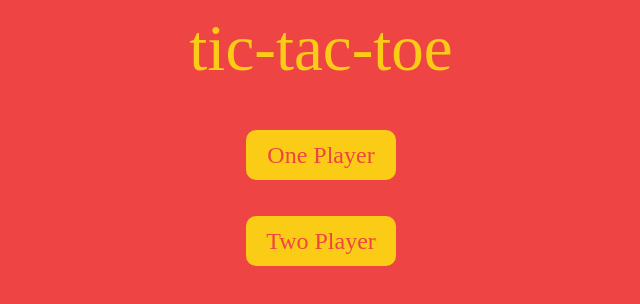
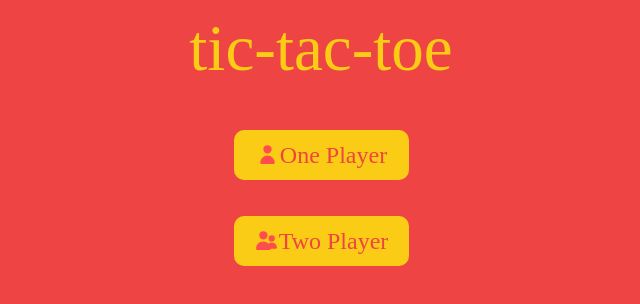
Before and after one commit to limittox/tic-tac-toe, a React app: page / in a window 1280 px wide. Shown: the whole page, without its empty margins (319-959 px from the left). Built offline with nearby package versions, Linux system fonts and the light colour scheme; a web font is replaced by a local one.

Commit message:
Added styling for Player selector

```diff
--- a/src/Game.js
+++ b/src/Game.js
@@ -7,15 +7,22 @@ function Game() {
 
   const handleClick = (selectedPlayMode) => {
     setPlayMode(selectedPlayMode);
-  }
+  };
 
   console.log(playMode);
 
   return (
     <div className="min-h-screen bg-red-500">
-      <p className="text-center text-yellow-400 text-[65px] font-light font-['Inter']">tic-tac-toe</p>
-      {playMode == null && <PlayerSelector onClick={(selectedPlayMode) => handleClick(selectedPlayMode)} />}
-      {playMode !== null && <Board playMode={playMode} />}
+      <p className="text-center text-yellow-400 text-[65px] font-light font-['Inter'] cursor-pointer" onClick={() => handleClick(null)}>
+        tic-tac-toe
+      </p>
+      {playMode === null ? (
+        <PlayerSelector
+          onClick={(selectedPlayMode) => handleClick(selectedPlayMode)}
+        />
+      ) : (
+        <Board playMode={playMode} />
+      )}
     </div>
   );
 }
--- a/src/components/Board.js
+++ b/src/components/Board.js
@@ -3,7 +3,7 @@ import Square from "../Square";
 import TurnIndicator from "./TurnIndicator";
 import WinnerIndicator from "./WinnerIndicator";
 
-function Board({ playMode }) {
+function Board({ playMode, selectPlayMode }) {
   const [squares, setSquares] = useState(Array(9).fill(null));
   const [xIsNext, setXIsNext] = useState(true);
   const borderStyle = {
--- a/src/components/PlayerSelector.js
+++ b/src/components/PlayerSelector.js
@@ -1,12 +1,50 @@
 const PlayerSelector = ({ onClick }) => {
   return (
     <div className="grid grid-rows-[max-content_1fr] text-center gap-4 mt-8 ml-8 mr-8 justify-items-center items-center">
-      <div className="flex items-center justify-center w-[150px] h-[50px] bg-yellow-400 rounded-[10px] mb-5 cursor-pointer" onClick={() => onClick("singlePlayer")}>
+      <div
+        className="flex items-center justify-center w-[175px] h-[50px] bg-yellow-400 rounded-[10px] mb-5 cursor-pointer"
+        onClick={() => onClick("singlePlayer")}
+      >
+        <div>
+          <svg
+            xmlns="http://www.w3.org/2000/svg"
+            viewBox="0 0 24 24"
+            width="25px"
+            height="25px"
+            id="person"
+          >
+            <g data-name="Layer 2" fill="#FF4C4C">
+              <path
+                d="M12 11a4 4 0 1 0-4-4 4 4 0 0 0 4 4zm6 10a1 1 0 0 0 1-1 7 7 0 0 0-14 0 1 1 0 0 0 1 1z"
+                data-name="person"
+              ></path>
+            </g>
+          </svg>
+        </div>
         <div className="text-red-500 text-2xl font-normal font-[Inter]">
           One Player
         </div>
       </div>
-      <div className="flex items-center justify-center w-[150px] h-[50px] bg-yellow-400 rounded-[10px] mb-5 cursor-pointer" onClick={() => onClick("multiPlayer")}>
+      <div
+        className="flex items-center justify-center w-[175px] h-[50px] bg-yellow-400 rounded-[10px] mb-5 cursor-pointer"
+        onClick={() => onClick("multiPlayer")}
+      >
+        <div>
+          <svg
+            xmlns="http://www.w3.org/2000/svg"
+            viewBox="0 0 24 24"
+            width="25px"
+            height="25px"
+            id="people"
+          >
+            <g data-name="Layer 2" fill="#FF4C4C">
+              <path
+                d="M9 11a4 4 0 1 0-4-4 4 4 0 0 0 4 4zm8 2a3 3 0 1 0-3-3 3 3 0 0 0 3 3zm4 7a1 1 0 0 0 1-1 5 5 0 0 0-8.06-3.95A7 7 0 0 0 2 20a1 1 0 0 0 1 1h12a1 1 0 0 0 1-1"
+                data-name="people"
+              ></path>
+            </g>
+          </svg>
+        </div>
         <div className="text-red-500 text-2xl font-normal font-[Inter]">
           Two Player
         </div>
```
Also changed, not shown: src/built_css/tailwind.css.
